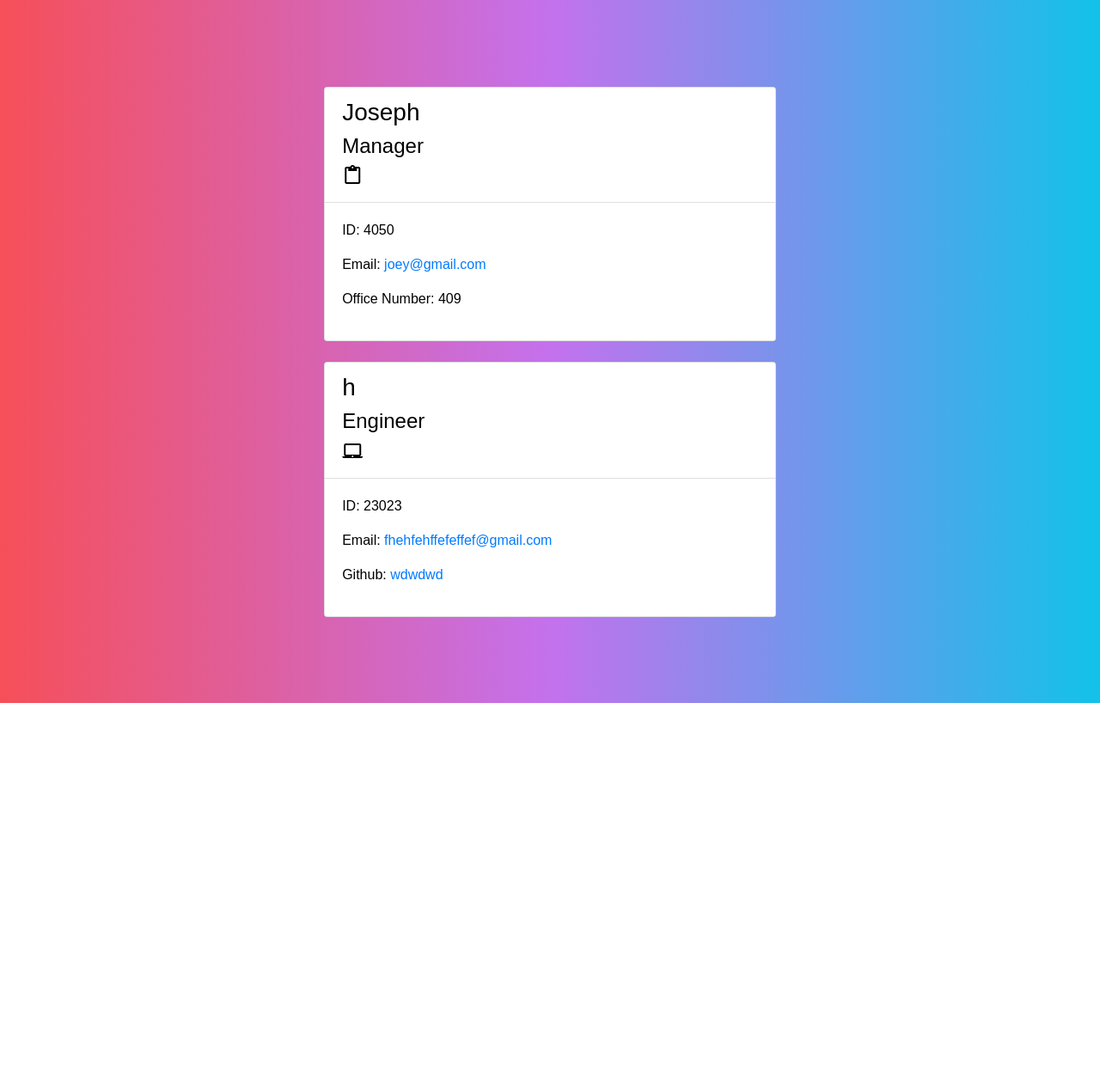
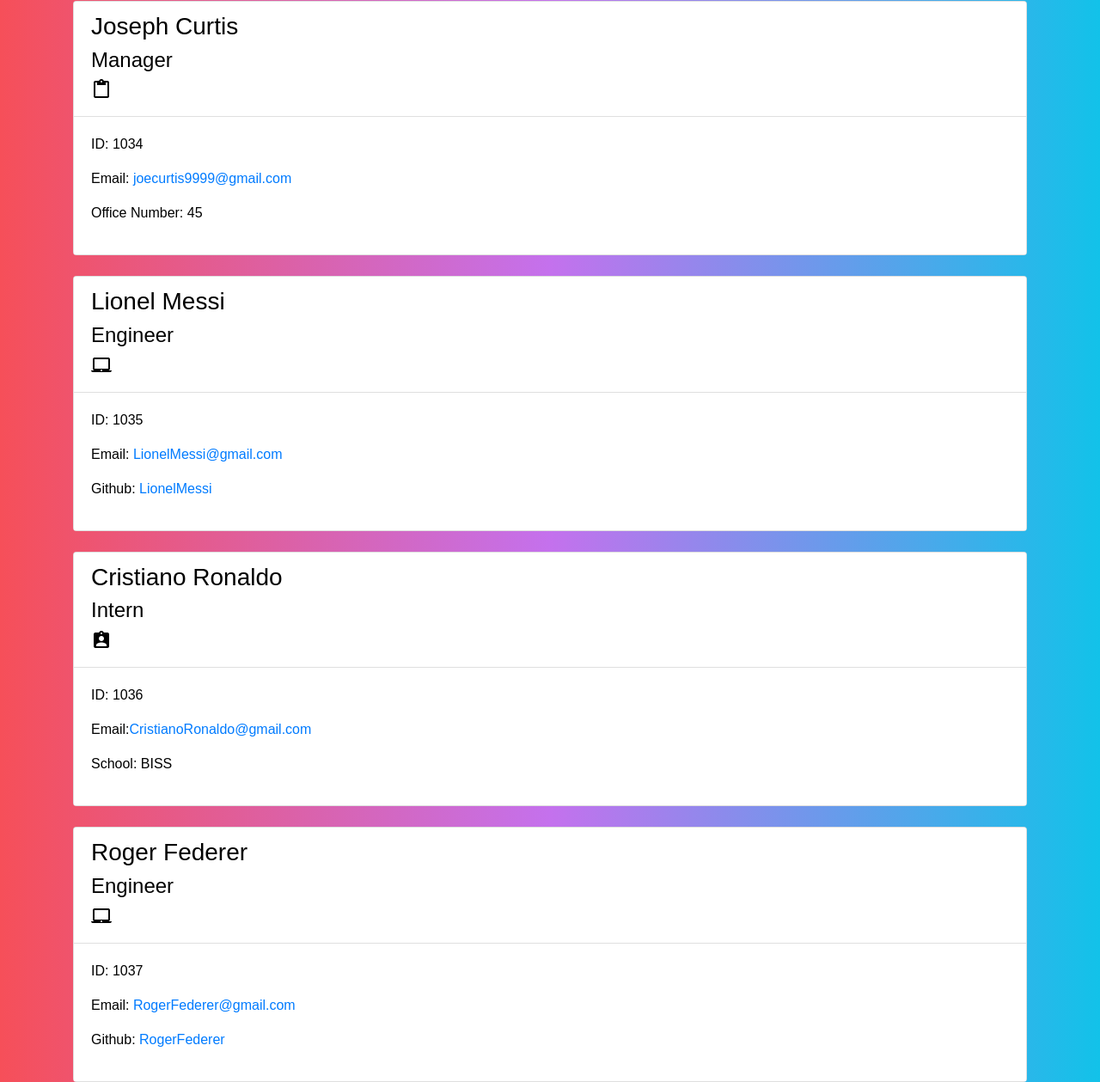
Before and after one commit to JosephCurtis1999/TeamProfileGenerator, a website: page output/index.html in a window 1280 px wide. Shown: the part 124-1383 px from the top of the page at 86% size. Before the commit the page ends 942 px from the top, so only its background shows below. Drawn offline with nearby package versions, Linux system fonts and the light colour scheme.

Commit message:
Read me file

```diff
--- a/output/index.html
+++ b/output/index.html
@@ -25,13 +25,13 @@
     <div class="col-xs-12 col-md-12 mt-4">
         <div class="card h-100">
             <div class="card-header">
-                <h3>Joseph</h3>
+                <h3>Joseph Curtis</h3>
                 <h4>Manager</h4><i class="material-icons">content_paste</i>
             </div>
             <div class="card-body">
-                <p class="id">ID: 4050</p>
-                <p class="email">Email: <a href="mailto:joey@gmail.com">joey@gmail.com</a></p>
-                <p class="office">Office Number: 409</p>
+                <p class="id">ID: 1034</p>
+                <p class="email">Email: <a href="mailto:joecurtis9999@gmail.com">joecurtis9999@gmail.com</a></p>
+                <p class="office">Office Number: 45</p>
             </div>
         </div>
     </div>
@@ -39,13 +39,41 @@
     <div class="col-xs-12 col-md-12 mt-4">
         <div class="card h-100">
             <div class="card-header">
-                <h3>h</h3>
+                <h3>Lionel Messi</h3>
                 <h4>Engineer</h4><i class="material-icons">laptop_mac</i>
             </div>
             <div class="card-body">
-                <p class="id">ID: 23023</p>
-                <p class="email">Email: <a href="mailto:fhehfehffefeffef@gmail.com">fhehfehffefeffef@gmail.com</a></p>
-                <p class="github">Github: <a href="https://github.com/wdwdwd">wdwdwd</a></p>
+                <p class="id">ID: 1035</p>
+                <p class="email">Email: <a href="mailto:LionelMessi@gmail.com">LionelMessi@gmail.com</a></p>
+                <p class="github">Github: <a href="https://github.com/LionelMessi">LionelMessi</a></p>
+            </div>
+        </div>
+    </div>
+
+    <div class="col-xs-12 col-md-12 mt-4">
+        <div class="card h-100">
+            <div class="card-header">
+                <h3>Cristiano Ronaldo</h3>
+                <h4>Intern</h4><i class="material-icons">assignment_ind</i>
+            </div>
+            <div class="card-body">
+                <p class="id">ID: 1036</p>
+                <p class="email">Email:<a href="mailto:CristianoRonaldo@gmail.com">CristianoRonaldo@gmail.com</a></p>
+                <p class="school">School: BISS</p>
+            </div>
+    </div>
+</div>
+
+    <div class="col-xs-12 col-md-12 mt-4">
+        <div class="card h-100">
+            <div class="card-header">
+                <h3>Roger Federer</h3>
+                <h4>Engineer</h4><i class="material-icons">laptop_mac</i>
+            </div>
+            <div class="card-body">
+                <p class="id">ID: 1037</p>
+                <p class="email">Email: <a href="mailto:RogerFederer@gmail.com">RogerFederer@gmail.com</a></p>
+                <p class="github">Github: <a href="https://github.com/RogerFederer">RogerFederer</a></p>
             </div>
         </div>
     </div>
--- a/output/style.css
+++ b/output/style.css
@@ -30,8 +30,9 @@ body {
 }
 
 .container {
-    margin: 100px auto;
-    justify-content: space-evenly;
+    width: 100%;
+    justify-content: center;
     display: flex;
+    flex-direction: row;
 
 }
```
Also changed, not shown: Assets/TeamProfileGen.jpg (added), README.md.
